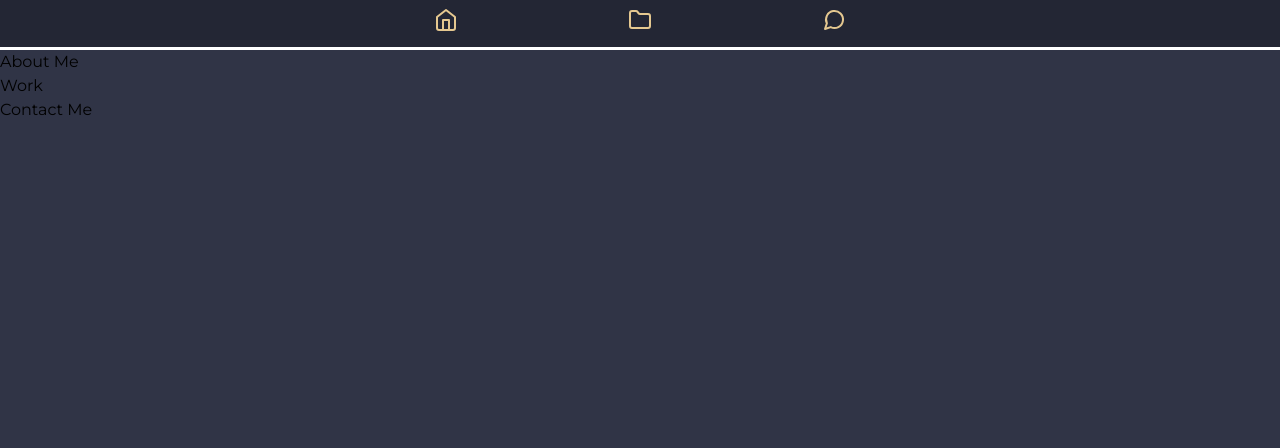
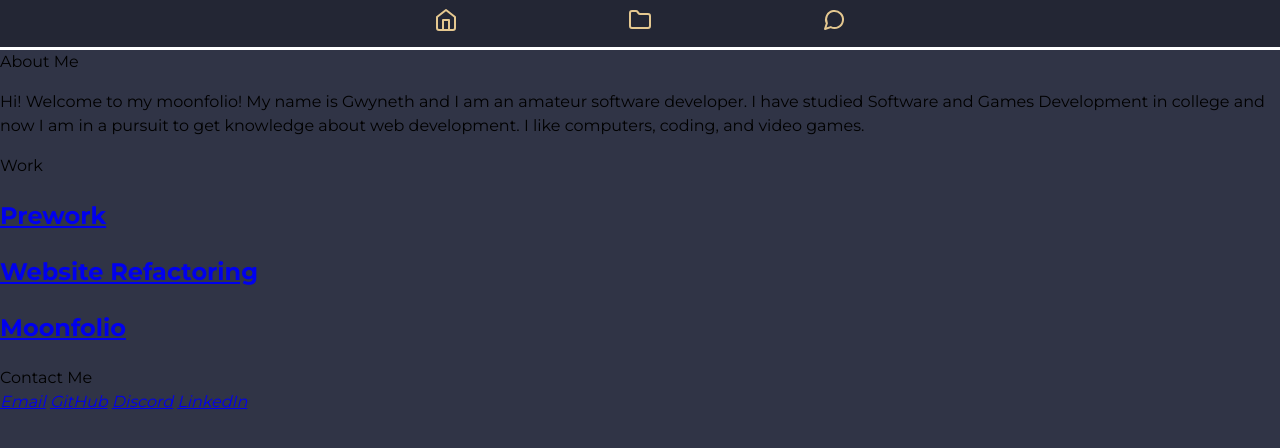
Before and after one commit to lunar-potato/moonfolio, a plain HTML site: page index.html in a window 1280 px wide. Drawn offline with Linux system fonts and the light colour scheme.

Commit message:
Added and modified content for HTML

```diff
--- a/index.html
+++ b/index.html
@@ -28,9 +28,9 @@
         <nav>
             <div id="navigation">
                 <div class="icons">
-                <img src="./assets/images/home.png">
-                <img src="./assets/images/folder.png">
-                <img src="./assets/images/message-circle.png">
+                    <img src="./assets/images/home.png">
+                    <img src="./assets/images/folder.png">
+                    <img src="./assets/images/message-circle.png">
                 </div>
             </div>
         </nav>
@@ -39,14 +39,43 @@
     <main class="portfolio">
         <section class="page-section" id="about">
             <div class="heading">About Me</div>
+            <article>
+                <p>Hi! Welcome to my moonfolio! My name is Gwyneth and I am an amateur software developer. I have studied Software and Games Development in college and now I am
+                    in a pursuit to get knowledge about web development. I like computers, coding,
+                    and video games.
+                </p>
+            </article>
         </section>
 
         <section class="page-section" id="work">
             <div class="heading">Work</div>
+               <a href="#" class="flex-item prework">
+                <div>
+                    <h1>Prework</h1>
+                </div>
+               </a>
+               <a href="#" class="flex-item refactor">
+                <div>
+                    <h1>Website Refactoring</h1>
+                </div>
+               </a>
+               <a href="#" class="flex-item portfolio">
+                <div>
+                    <h1>Moonfolio</h1>
+                </div>
+               </a>
         </section>
 
         <section class="page-section contact" id="contact">
             <div class="heading">Contact Me</div>
+            <div>
+                <address>
+                    <a href="mailto:gwynethbautistaa@gmail.com">Email</a>
+                    <a href="#">GitHub</a>
+                    <a href="#">Discord</a>
+                    <a href="#">LinkedIn</a>
+                </address>
+            </div>
         </section>
     </main>
 </body>
```
